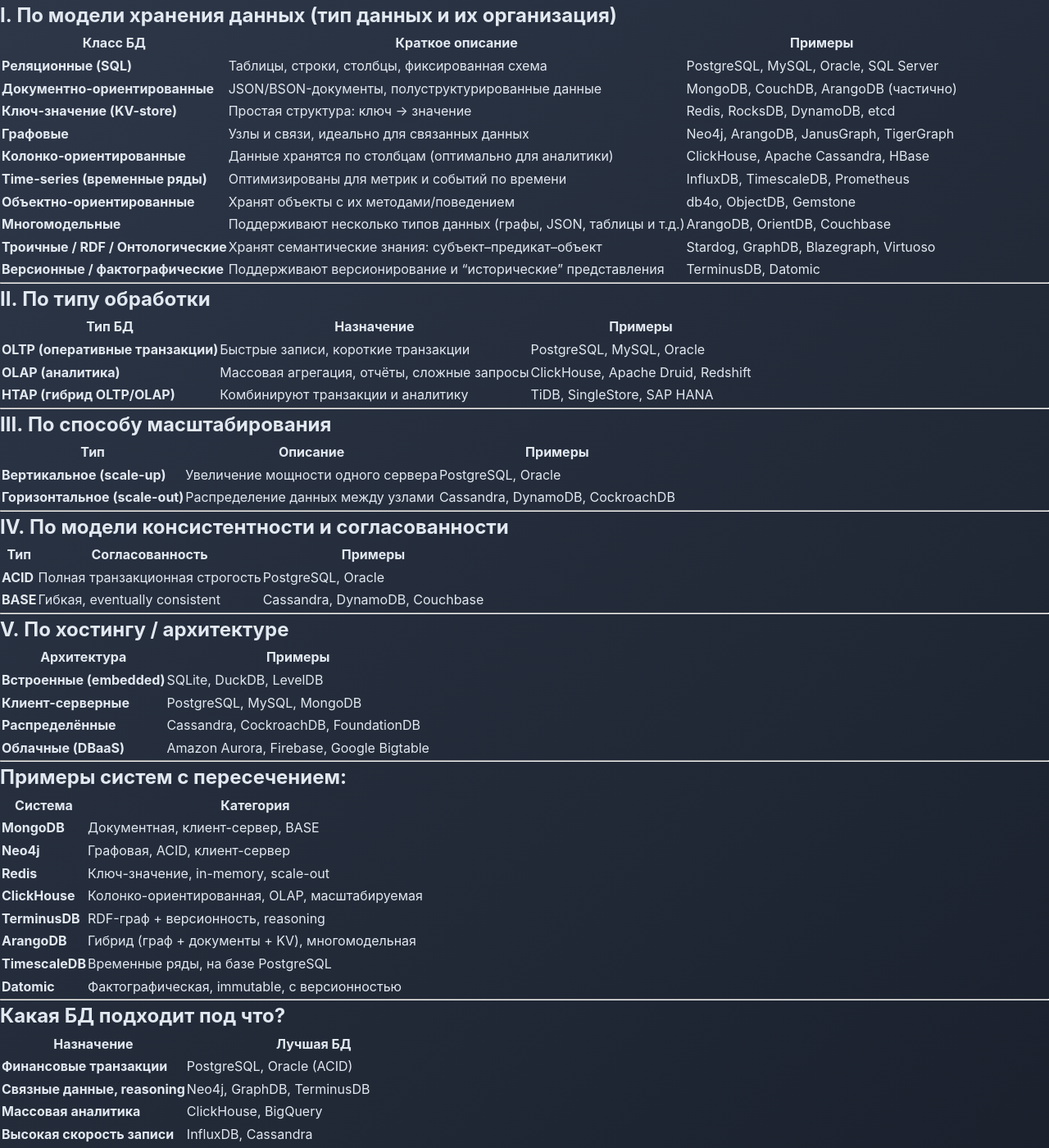
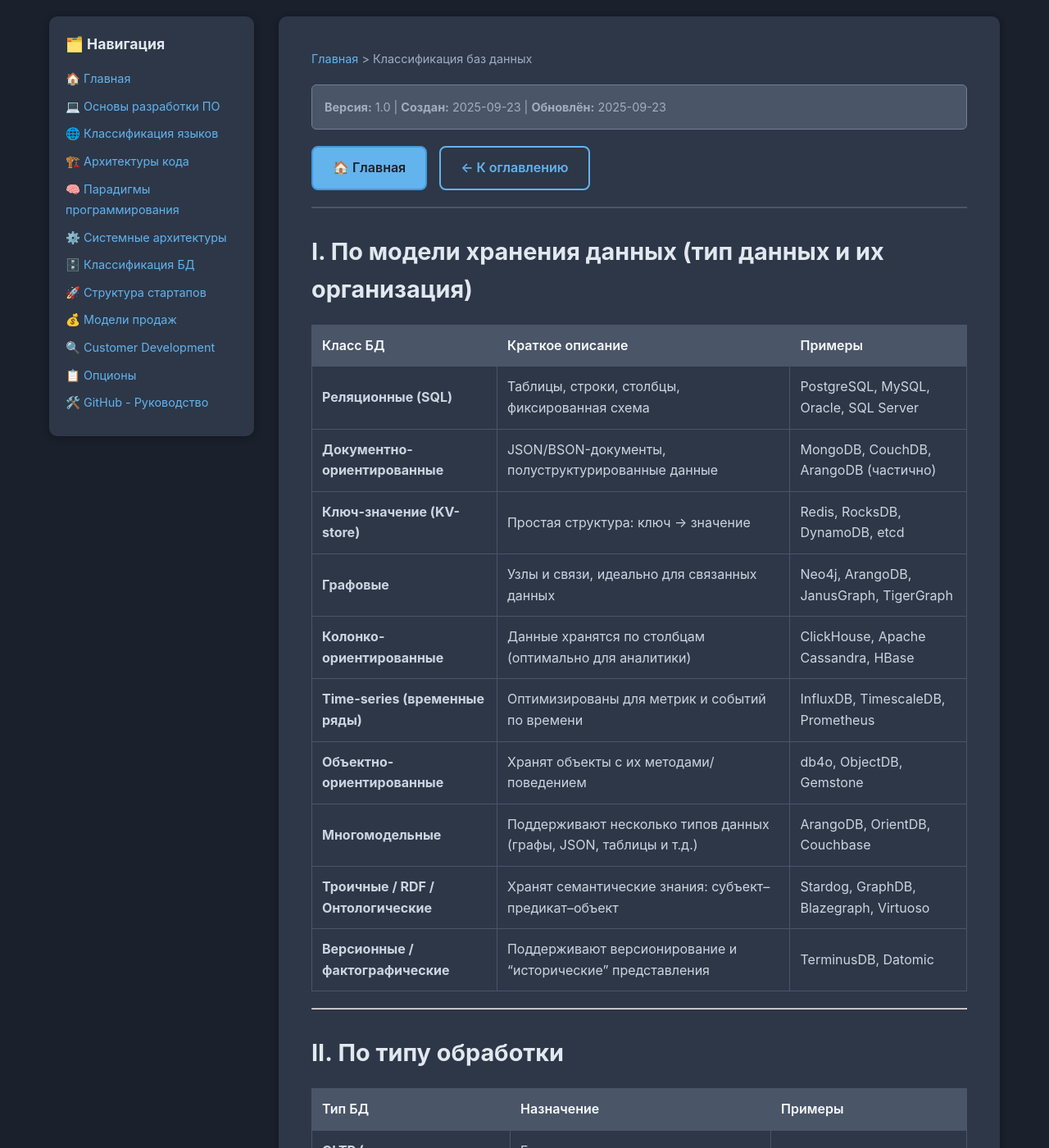
Before and after one commit to FTG-agency/pwa-test, a Jekyll site: the page built from knowledge/data-base-classification.md, in a window 1280 px wide and 1400 px high. Shown: the whole window at 82% size. Built offline with Jekyll 4.4.1, drawn with Linux system fonts in a browser that asks for light colours; our own code applies the rules of GitHub Pages for plain Markdown files; some of the changed text lies outside the part shown.

Commit message:
Add all 11 knowledge articles to navigation and add Jekyll front matter to missing files

```diff
--- a/_layouts/page.html
+++ b/_layouts/page.html
@@ -344,13 +344,17 @@
             <h3>🗂️ Навигация</h3>
             <ul>
                 <li><a href="/test/">🏠 Главная</a></li>
-                <li><a href="/test/knowledge/structured-software-development-knowledge">💻 Разработка ПО</a></li>
+                <li><a href="/test/knowledge/structured-software-development-knowledge">💻 Основы разработки ПО</a></li>
                 <li><a href="/test/knowledge/language-classification">🌐 Классификация языков</a></li>
                 <li><a href="/test/knowledge/code-architectures">🏗️ Архитектуры кода</a></li>
+                <li><a href="/test/knowledge/programming-paradigms">🧠 Парадигмы программирования</a></li>
+                <li><a href="/test/knowledge/system-architectures">⚙️ Системные архитектуры</a></li>
+                <li><a href="/test/knowledge/data-base-classification">🗄️ Классификация БД</a></li>
                 <li><a href="/test/knowledge/startup-structure">🚀 Структура стартапов</a></li>
                 <li><a href="/test/knowledge/sales-models">💰 Модели продаж</a></li>
                 <li><a href="/test/knowledge/customer-development">🔍 Customer Development</a></li>
                 <li><a href="/test/knowledge/structured-options-guide">📋 Опционы</a></li>
+                <li><a href="/test/knowledge/github-manual">🛠️ GitHub - Руководство</a></li>
             </ul>
         </div>
 
--- a/knowledge/data-base-classification.md
+++ b/knowledge/data-base-classification.md
@@ -1,4 +1,13 @@
-## I. **По модели хранения данных (тип данных и их организация)**
+---
+layout: page
+title: Классификация баз данных
+description: Полная классификация баз данных по различным критериям и их применение
+version: 1.0
+created: 2025-09-23
+updated: 2025-09-23
+---
+
+## I. **По модели хранения данных (тип данных и их организация)**
 
 |Класс БД|Краткое описание|Примеры|
 |---|---|---|
```
Also changed, not shown: index.html (+17 -2 lines), knowledge/github-manual.md (+9 -0 lines), knowledge/programming-paradigms.md (+9 -0 lines), knowledge/system-architectures.md (+9 -0 lines).
